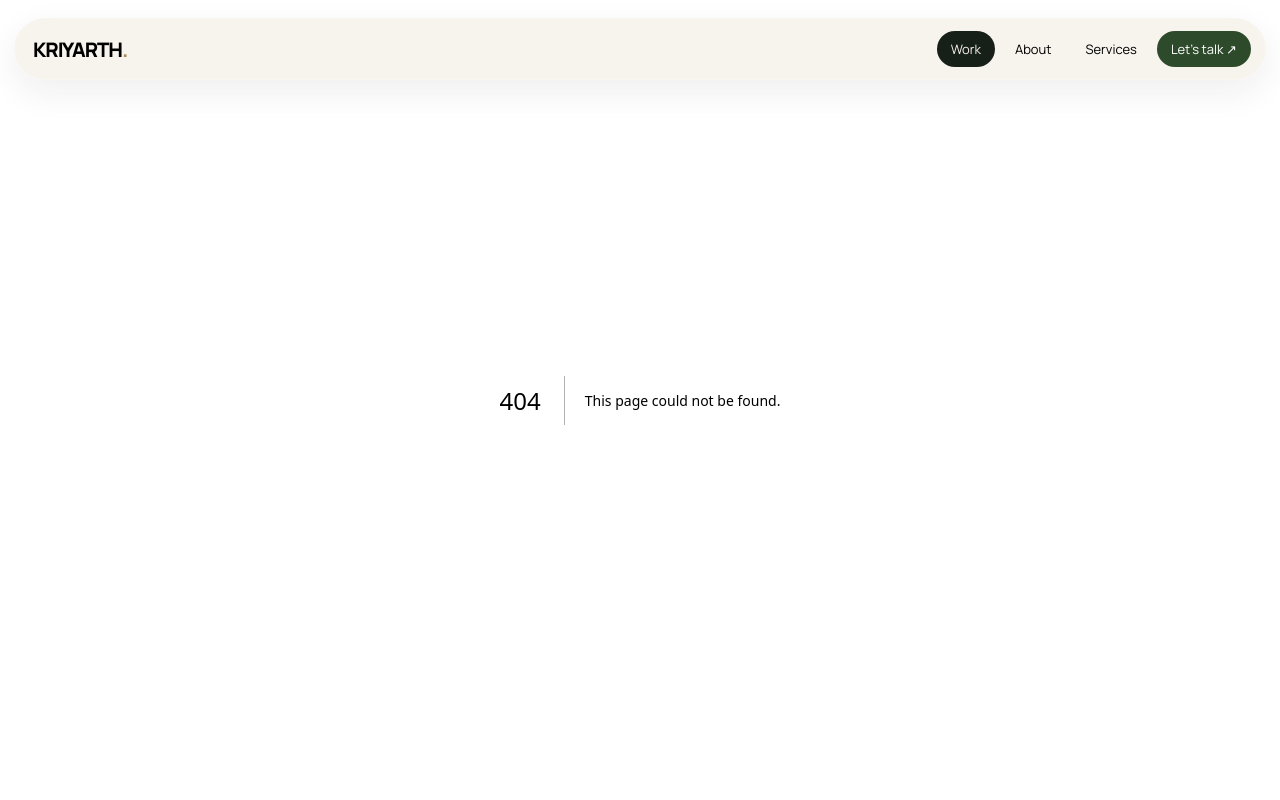
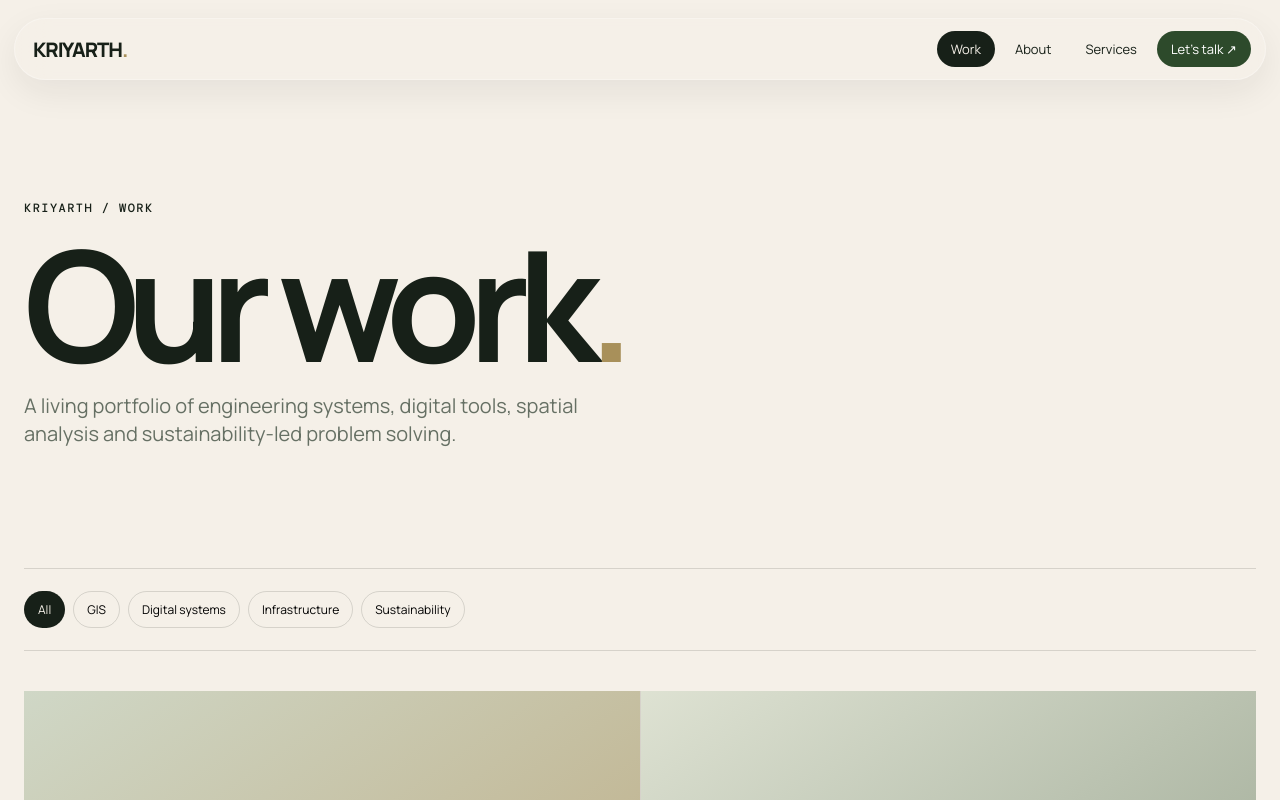
Before and after one commit to DevanshPandey2002/Kriyarth, a Next.js app: page /work in a window 1280 px wide. Before the commit this address had no page. Shown: the top 800 px of the page. Built offline with nearby package versions, Linux system fonts and the light colour scheme.

Commit message:
Add Kriyarth work portfolio

```diff
--- /dev/null
+++ b/app/work/page.tsx
@@ -0,0 +1,6 @@
+'use client';
+import Link from 'next/link';import {useState} from 'react';
+const projects=[['River Intelligence','GIS · Data · Infrastructure','river-intelligence'],['Project OS','Digital systems · Automation','project-os'],['Material Flow','CAPEX · Tracking · Dashboards','material-flow'],['Green Building','Design · Analysis · Sustainability','green-building'],['Water Network','Hydraulics · GIS · Planning','water-network'],['Site Control','Execution · Billing · Reporting','site-control']];
+const cats=['All','GIS','Digital systems','Infrastructure','Sustainability'];
+function catFor(t:string){if(t.includes('GIS')||t.includes('Hydraulics'))return 'GIS';if(t.includes('Digital'))return 'Digital systems';if(t.includes('Sustainability'))return 'Sustainability';return 'Infrastructure'}
+export default function Work(){const [cat,setCat]=useState('All');const visible=projects.filter(p=>cat==='All'||catFor(p[1])===cat);return <main className="page"><div className="container"><section className="page-hero"><div className="eyebrow">Kriyarth / Work</div><h1>Our work<span style={{color:'var(--gold)'}}>.</span></h1><p style={{maxWidth:600,fontSize:20,lineHeight:1.4,color:'var(--muted)'}}>A living portfolio of engineering systems, digital tools, spatial analysis and sustainability-led problem solving.</p></section><div className="filterbar">{cats.map(c=><button className={'filter '+(cat===c?'active':'')} key={c} onClick={()=>setCat(c)}>{c}</button>)}</div><section className="work-list">{visible.map((p,i)=><Link href={'/work/'+p[2]} className="work-item" key={p[2]}><div className={'thumb '+['art-one','art-two','art-three','art-four'][i%4]}></div><div className="work-item-content"><p>{p[1]}</p><h2>{p[0]}</h2><span className="mono">View case study ↗</span></div></Link>)}</section></div></main>}
```
